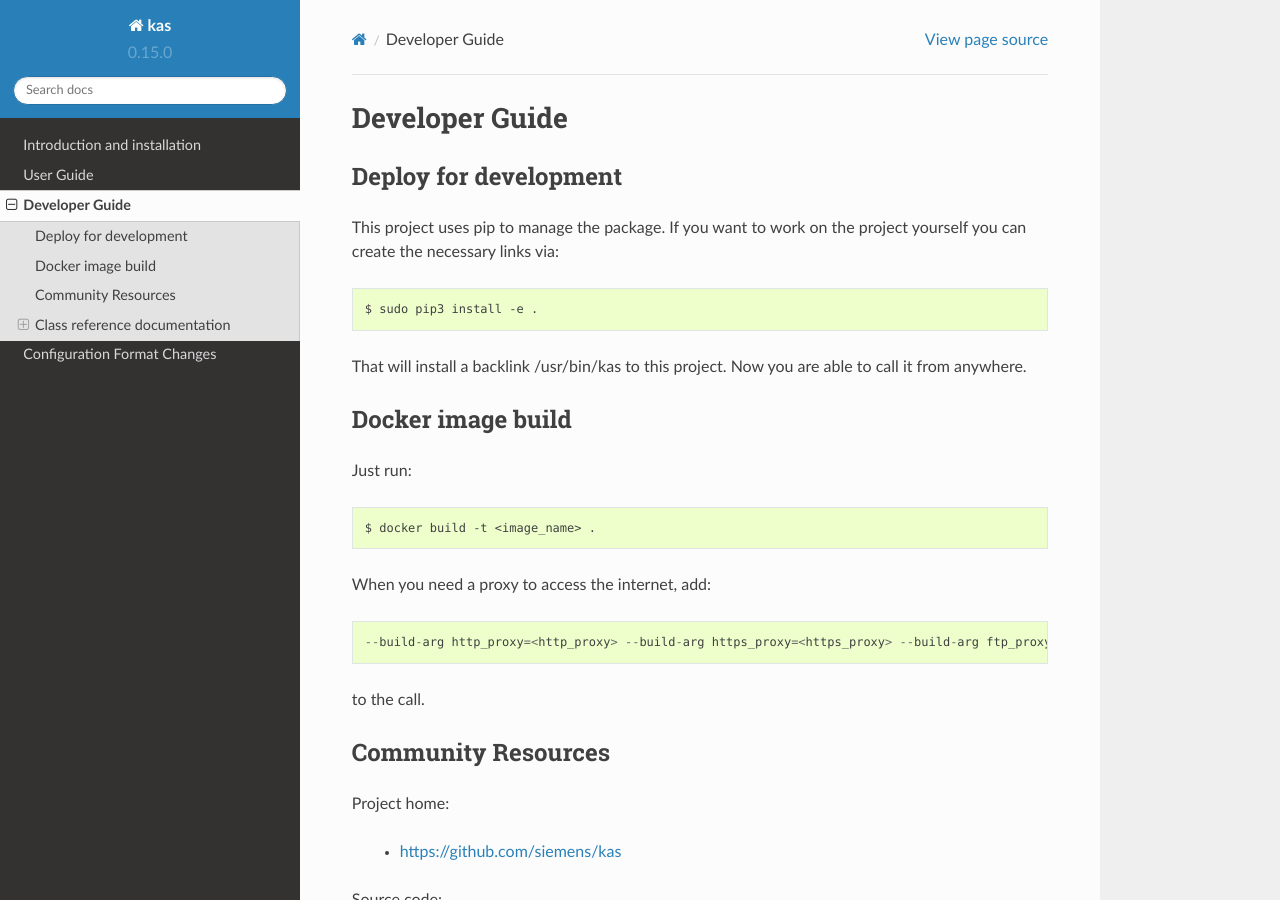
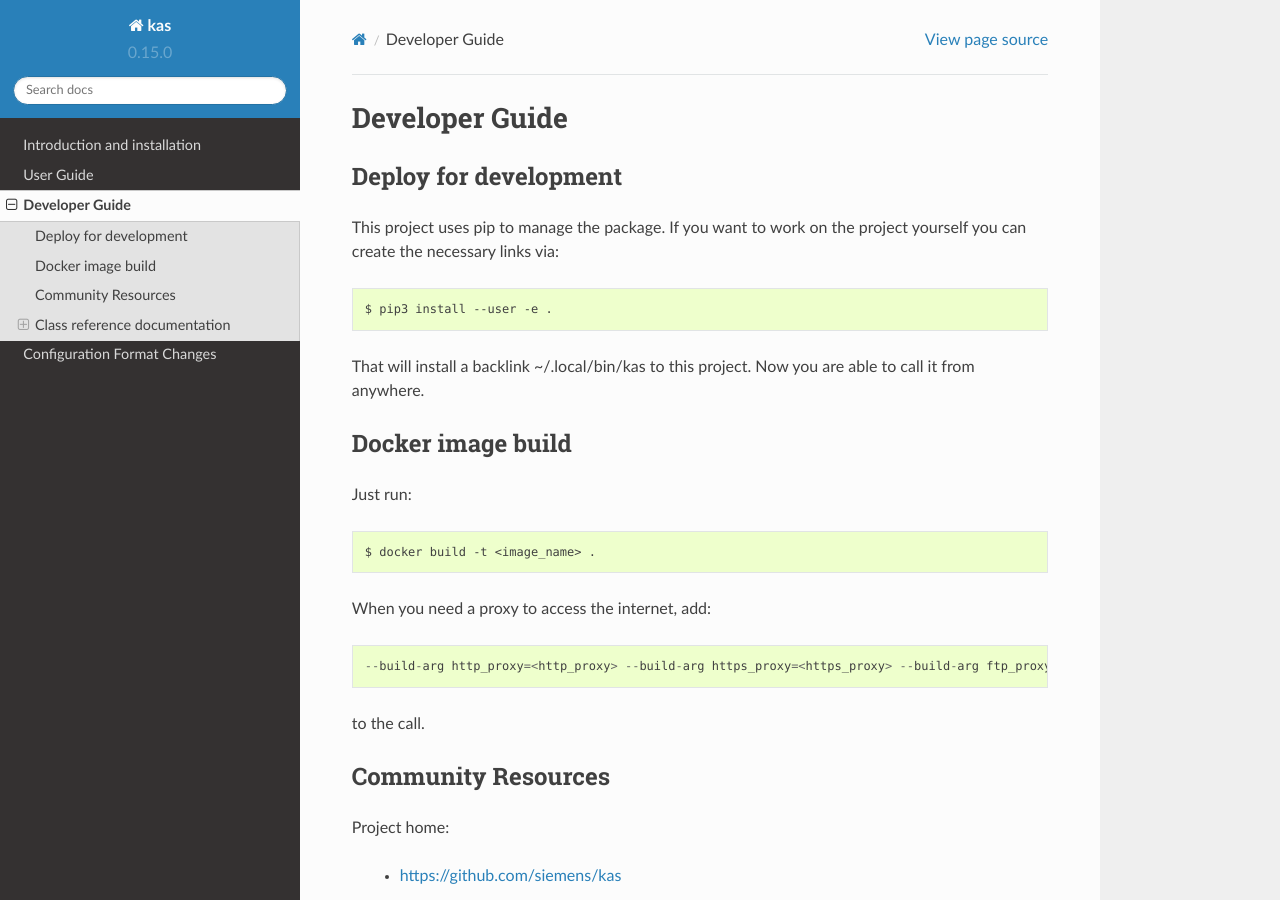
Before and after one commit to siemens/kas, a Sphinx documentation site: the page built from docs/devguide.rst, in a window 1280 px wide and 900 px high. Built offline with Sphinx 7.4.7 and the Read the Docs theme 2.0.0, drawn with Linux system fonts in a browser that asks for light colours.

Commit message:
docs: Install kas as user
pip warns us with:

"Running pip install with root privileges is generally not a good
idea. Try `pip3 install --user` instead."

So update the documentation to install kas as user.

Signed-off-by: Daniel Wagner <daniel.wagner@siemens.com>

```diff
--- a/docs/devguide.rst
+++ b/docs/devguide.rst
@@ -7,9 +7,9 @@ Deploy for development
 This project uses pip to manage the package. If you want to work on the
 project yourself you can create the necessary links via::
 
-    $ sudo pip3 install -e .
+    $ pip3 install --user -e .
 
-That will install a backlink /usr/bin/kas to this project. Now you are
+That will install a backlink ~/.local/bin/kas to this project. Now you are
 able to call it from anywhere.
 
 
```
